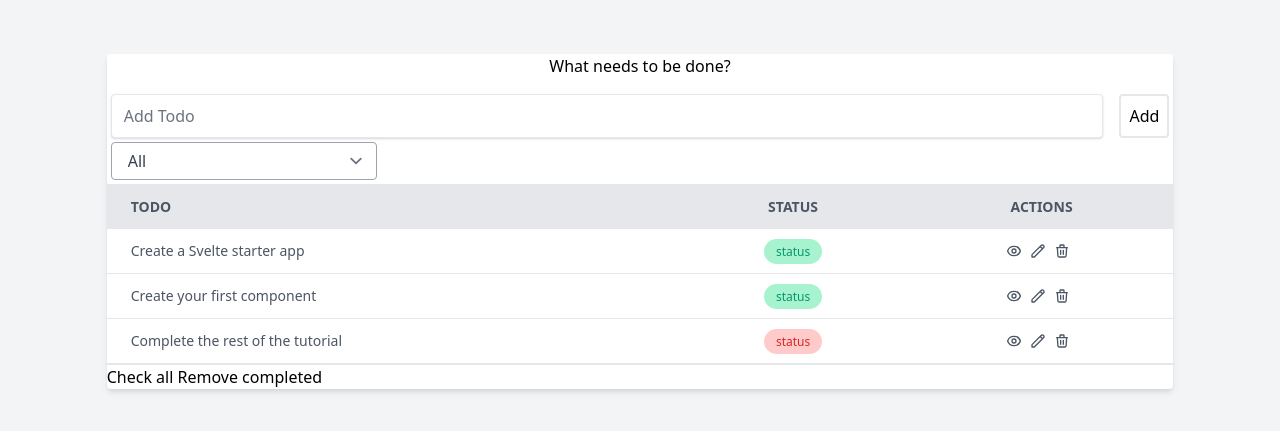
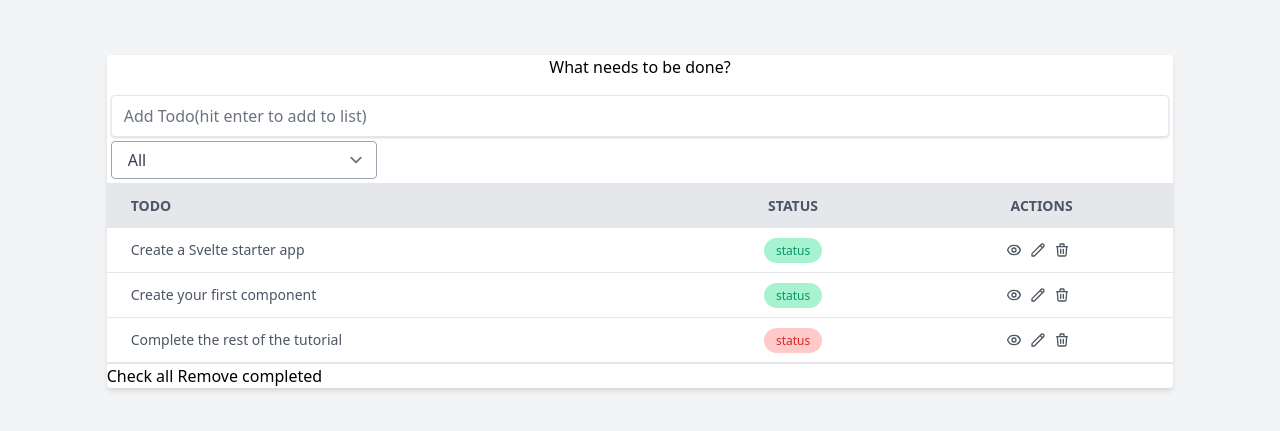
Before and after one commit to SharmileeT/vercel, a Svelte app: page / in a window 1280 px wide. Shown: the part 179-610 px from the top of the page. Built offline with nearby package versions, Linux system fonts and the light colour scheme.

Commit message:
add todo on enter

```diff
--- a/src/components/Todos.svelte
+++ b/src/components/Todos.svelte
@@ -16,6 +16,11 @@
       todos = [...todos, { id: newTodoId, name: newTodoName, completed: false }]
       newTodoName = ''
     }
+    function onKeydown(event) {
+    if (event.key === "Enter") {
+      addTodo()
+    }
+  }
 
     let filter = 'All'
     const filterTodos = (filter, todos) =>
@@ -23,7 +28,6 @@
       filter === 'Inactive' ? todos.filter(t => t.completed) :
       todos
       let selected;
-
   </script>
 
   <!-- Todos.svelte -->
@@ -39,11 +43,12 @@
                     What needs to be done?
                   </label>
                 </h2>
-                <div class="flex mt-4">
-                    <input bind:value={newTodoName} class="shadow appearance-none border rounded w-full py-2 px-3 mr-4 text-grey-darker" placeholder="Add Todo">
-                    <button class="flex-no-shrink p-2 border-2 rounded text-teal border-teal hover:text-white hover:bg-teal" on:click={() => addTodo()}>Add</button>
+                <div class="mt-4">
+                    <input bind:value={newTodoName} class="shadow appearance-none border rounded w-full py-2 px-3 mr-4 text-grey-darker" placeholder="Add Todo(hit enter to add to list)" on:keydown={onKeydown}>
+
                 </div>
             </div>
+
 
 
 
```
